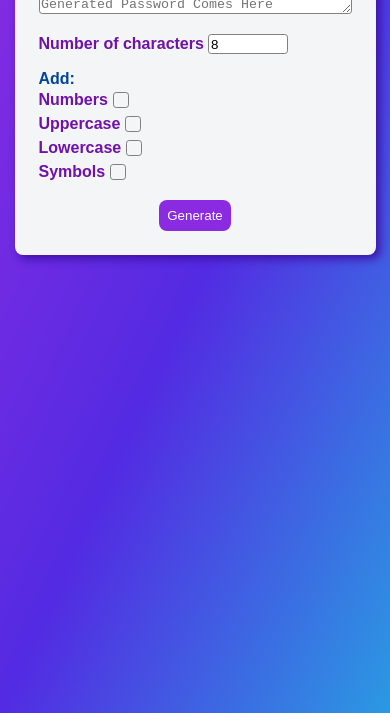
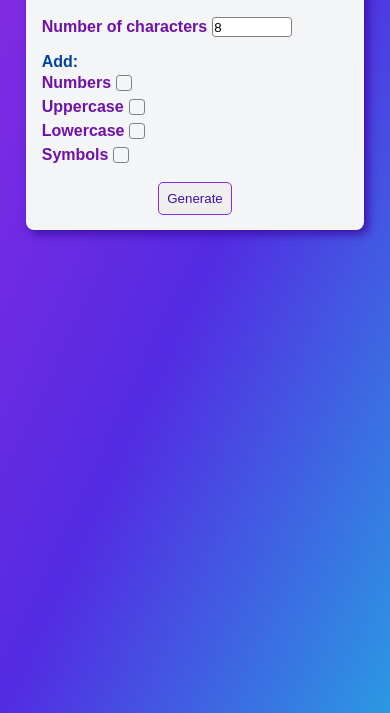
Before and after one commit to SamuelValmir/Password_Generator, a website built with webpack: page public/index.html in a window 390 px wide. Shown: the part 131-844 px from the top of the page. Built offline with nearby package versions, Linux system fonts and the light colour scheme.

Commit message:
Update: Responsable for mobile and btn animation

```diff
--- a/src/assets/css/style.css
+++ b/src/assets/css/style.css
@@ -29,6 +29,7 @@ body {
     background-color: var(--background-color);
 
     width: fit-content;
+    max-width: 90vw;
     margin: auto;
     margin-top: 3rem;
     padding: 1.5rem;
@@ -162,16 +163,73 @@ body {
 }
 
 .generate_button {
-    background-color: var(--primary-color);
-    color: white;
+    color: rgb(62, 17, 167);
 
+    position: relative;
     padding: .5rem;
     border: none;
-    border-radius: .5rem;
+
+    outline: 1.5px solid var(--primary-color);
+    border-radius: 4px;
+    z-index: 1;
+
+    transition: ease-out .3s;
 }
 
-.generate_button:hover {
+
+.generate_button:hover, .generate_button:active{
+    color: white;
     cursor: pointer;
-    background-color: rgb(112, 17, 167);
-    transform: scale(1.1);
 }
+
+.generate_button::before{
+    content: "";
+    opacity: 0;
+    z-index: -1;
+
+    position: absolute;
+    top: 0;
+    left: 50%;
+    right: 50%;
+    bottom: 0;
+    border-radius: 4px;
+}
+
+.generate_button:hover::before, .generate_button:active::before{
+    background-color: var(--primary-color);
+    transition: .5s all ease;
+
+    opacity: 1;
+    left: -1px;
+    right: -1px;
+    top: -1px;
+    bottom: -1px;
+}
+
+@media screen and (max-width: 600px)  {
+
+    .container{
+        padding: 1rem;
+    }
+
+    h1{
+        font-size: x-large;
+    }
+
+    .add_title .tooltipError{
+        font-size: 13px;
+    }
+/*
+    .generate_button:hover::before{
+        background-color: var(--primary-color);
+        animation: 1s animateButton forwards;
+        transition: .5s all ease;
+
+        opacity: 1;
+    } */
+
+}
+/* @keyframes animateButton {
+    from{opacity: 1;}
+    to{opacity: 0;}
+} */
```
Also changed, not shown: public/assets/js/bundle.js (+1 -1 lines), 1 other file.
